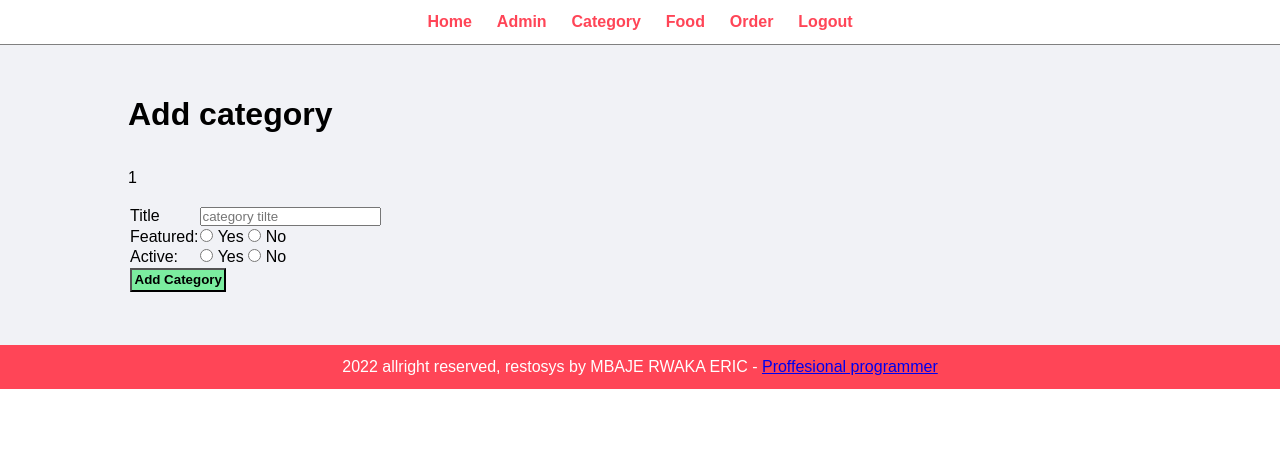
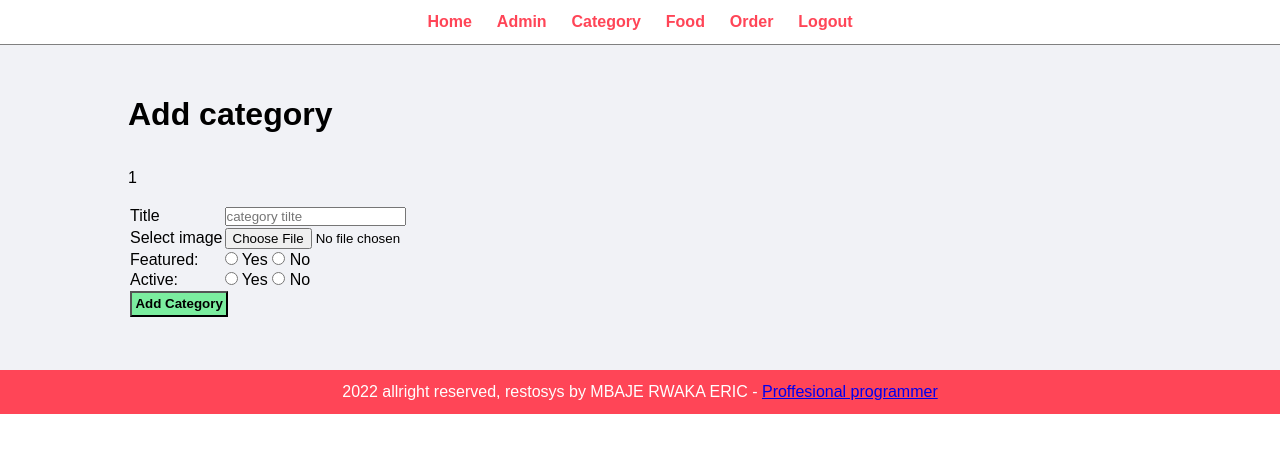
Before and after one commit to MBAJERWAKAERIC/restosys, a PHP site: page /restosys/admin/add-category.php in a window 1280 px wide. Shown: the top 453 px of the page. Run offline with PHP 8.4, Linux system fonts and the light colour scheme; the visitor is signed in with stand-in values (Sample User, id 1).

Commit message:
upload image

```diff
--- a/admin/add-category.php
+++ b/admin/add-category.php
@@ -16,12 +16,18 @@ if ( isset( $_SESSION[ 'add' ] ) )
         <br> <br>
 
         <!-- Add category form stARTS-->
-        <form action='' method='POST'>
+        <form action='' method='POST' enctype='multipart/form-data'>
             <table class='tgl-30'>
                 <tr>
                     <td>Title</td>
                     <td>
                         <input type='text' name='title' placeholder='category tilte'>
+                    </td>
+                </tr>
+                <tr>
+                    <td> Select image</td>
+                    <td>
+                        <input type='file' name='image'>
                     </td>
                 </tr>
                 <tr>
@@ -73,6 +79,13 @@ if ( isset( $_POST[ 'submit' ] ) )
     } else {
         $active = 'No';
     }
+    // Check whethr th image is selected and set the valuefor image name accordingly
+    //print_r( $_FILES[ 'image' ] );
+
+    //break the code here
+    // die();
+
+    if ( isset( $_FILES[ 'image' ][ 'name' ] ) )
 
     //2. Creat SL query to insert category int db
     $sql = "INSERT INTO tbl_category SET
```
